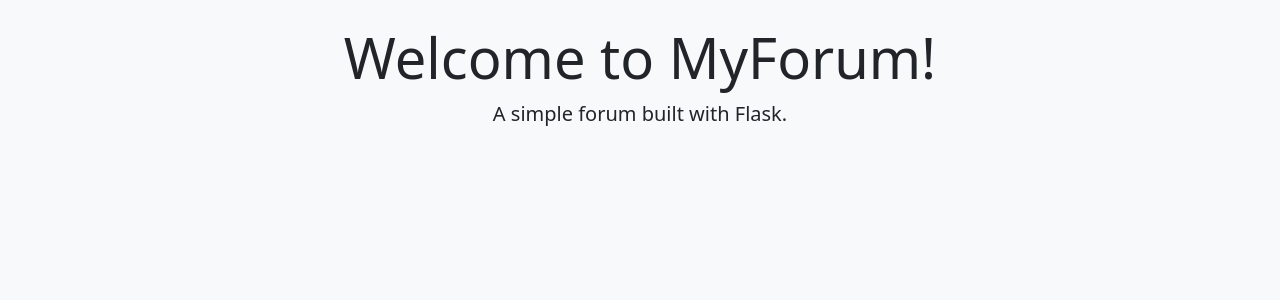
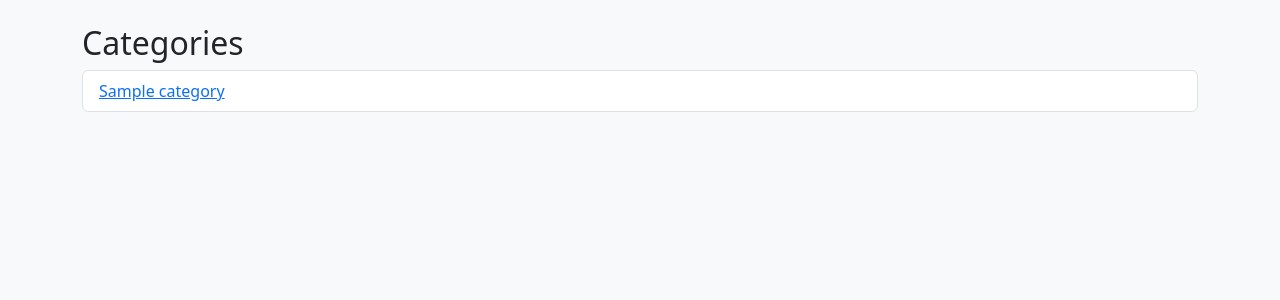
Before and after one commit to PANDATD/forum, a Flask app: template app/templates/home.html in a window 1280 px wide. Shown: the part 56-356 px from the top of the page. Run offline with Flask 3, Linux system fonts and the light colour scheme; the template is opened without the code that fills it: values that come from a table or form of the project are taken from there, others are empty; tables that the repository leaves empty hold one stand-in row (values such as "Sample post").

Commit message:
feat: add Category and Thread models with basic listing
- Integrated Flask-SQLAlchemy into project
- Created Category and Thread models with one-to-many relationship
- Added CLI command `init-db` to initialize database
- Updated routes:
  - Home page now lists all categories
  - Category page shows threads under selected category
- Added templates:
  - home.html for category listing
  - category.html for threads in category

```diff
--- a/app/routes.py
+++ b/app/routes.py
@@ -5,3 +5,9 @@ main = Blueprint("main", __name__)
 @main.route("/")
 def home():
     return render_template("home.html")
+
+
+@main.route("/category/<int:cat_id>")
+def category_view(cat_id):
+    category = category.query.get_or_404(cat_id)
+    return render_template("category.html", category=category)
--- a/app/templates/home.html
+++ b/app/templates/home.html
@@ -1,10 +1,12 @@
 {% extends "base.html" %}
 
-{% block title %}Forum Home{% endblock %}
-
 {% block content %}
-    <div class="text-center">
-        <h1 class="display-4">Welcome to MyForum!</h1>
-        <p class="lead">A simple forum built with Flask.</p>
-    </div>
+<h2>Categories</h2>
+<ul class="list-group">
+    {% for cat in categories %}
+        <li class="list-group-item">
+            <a href="{{ url_for('main.category_view', cat_id=cat.id) }}">{{ cat.name }}</a>
+        </li>
+    {% endfor %}
+</ul>
 {% endblock %}
--- a/run.py
+++ b/run.py
@@ -1,6 +1,16 @@
-from app import create_app
+from app import create_app, db
+from app.models import Category, Thread
 
 app = create_app()
 
+@app.cli.command("init-db")
+def init_db():
+    db.drop_all()
+    db.create_all()
+    print("✅ Database initialized")
+
+
+
+
 if __name__ == "__main__":
     app.run(debug=True)
```
Also changed, not shown: app/models.py (+20 -0 lines), app/templates/category.html (added, +12 -0 lines), forum.db (added).
